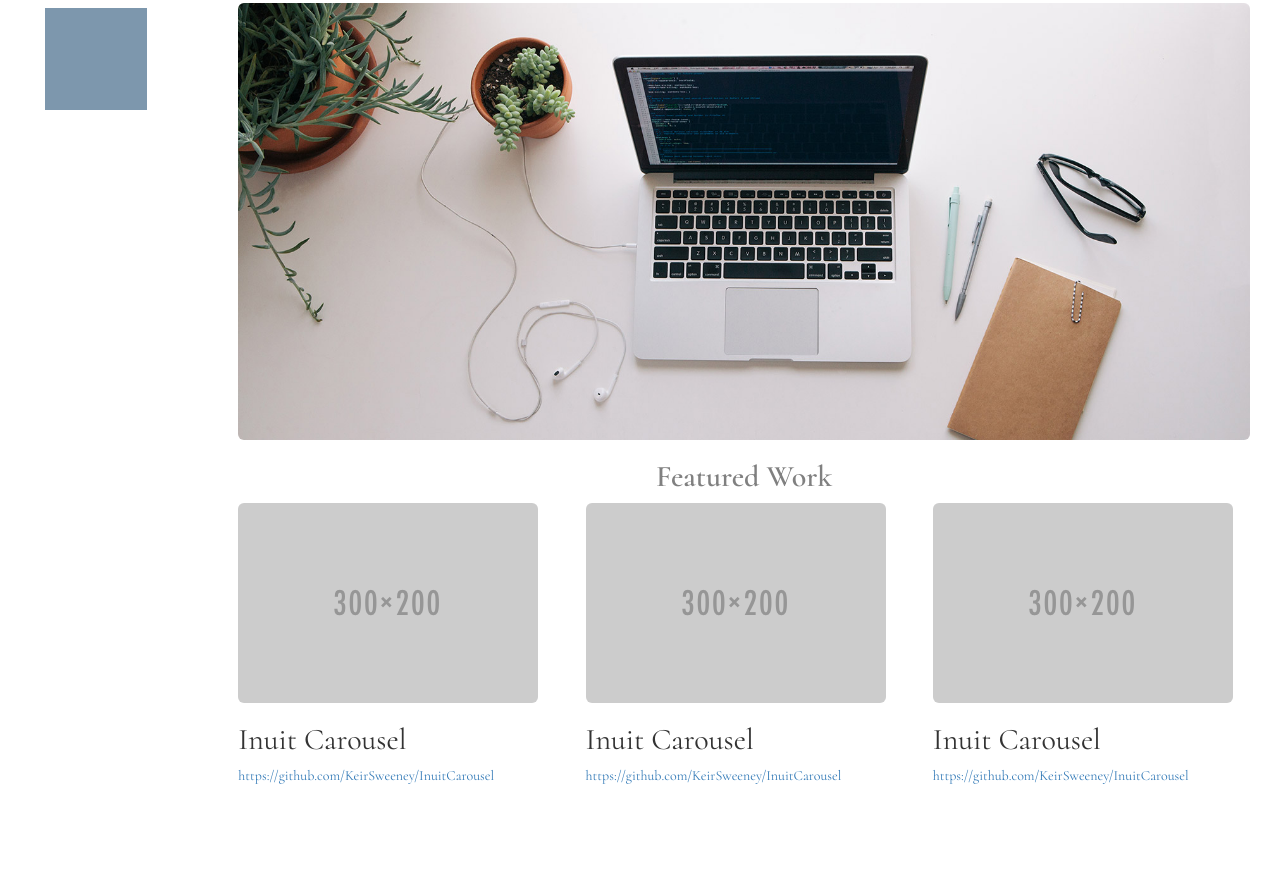
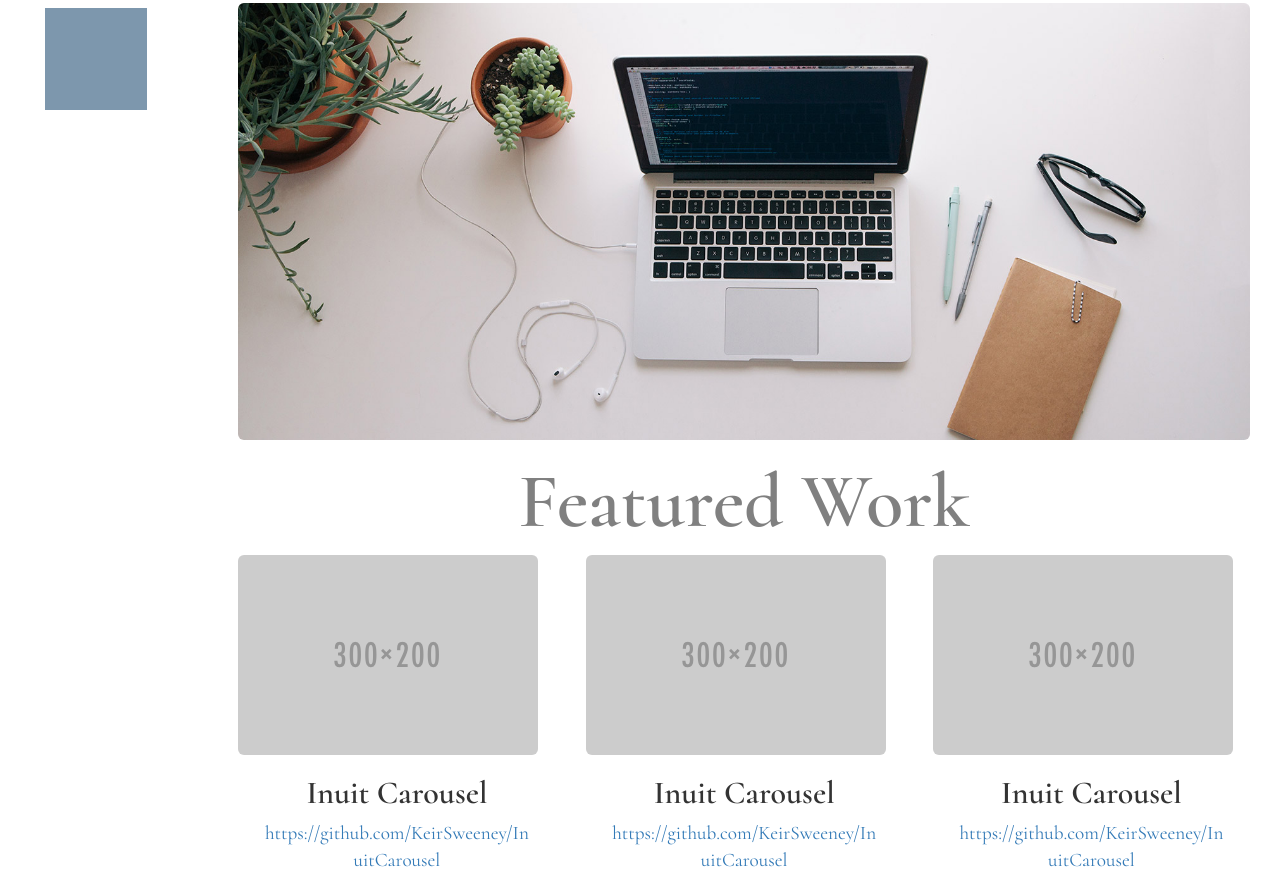
Before and after one commit to KeirSweeney/Udacity-Portfolio-Site, a website: page index.html in a window 1280 px wide. Shown: the part 289-1174 px from the top of the page. Before the commit the page ends 1085 px from the top, so only its background shows below. Drawn offline with nearby package versions, Linux system fonts and the light colour scheme.

Commit message:
Text looks beautiful

```diff
--- a/css/main.css
+++ b/css/main.css
@@ -4,10 +4,26 @@ body {
   height: 100%;
 }
 
+.feature-header {
+  font-weight: 600;
+  text-align: center;
+  word-break: break-all;
+  font-size:2.5vw;
+}
+
+
+.feature-url {
+  text-align: center;
+  word-break: break-all;
+  font-size: 1.5vw;
+  padding: 0 2vw;
+}
+
 .featured-work {
   color: grey;
   font-weight: 600;
   text-align: center;
+  font-size: 6vw;
 }
 
 .hero-image {
@@ -17,6 +33,7 @@ body {
   position: relative;
   float: left;
   font-size: 15vw;
+  padding-top: 2vw;
 }
 
 .name {
```
